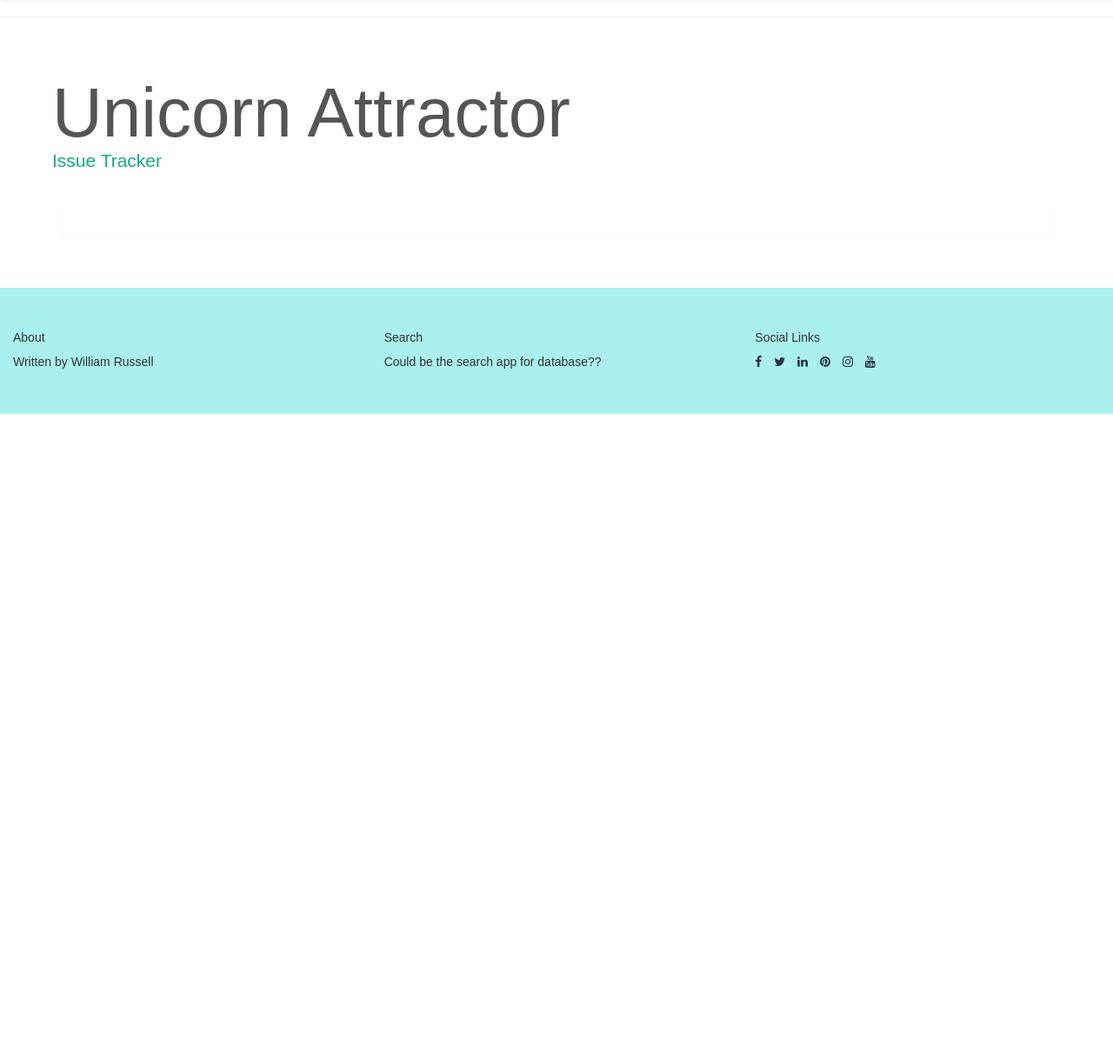
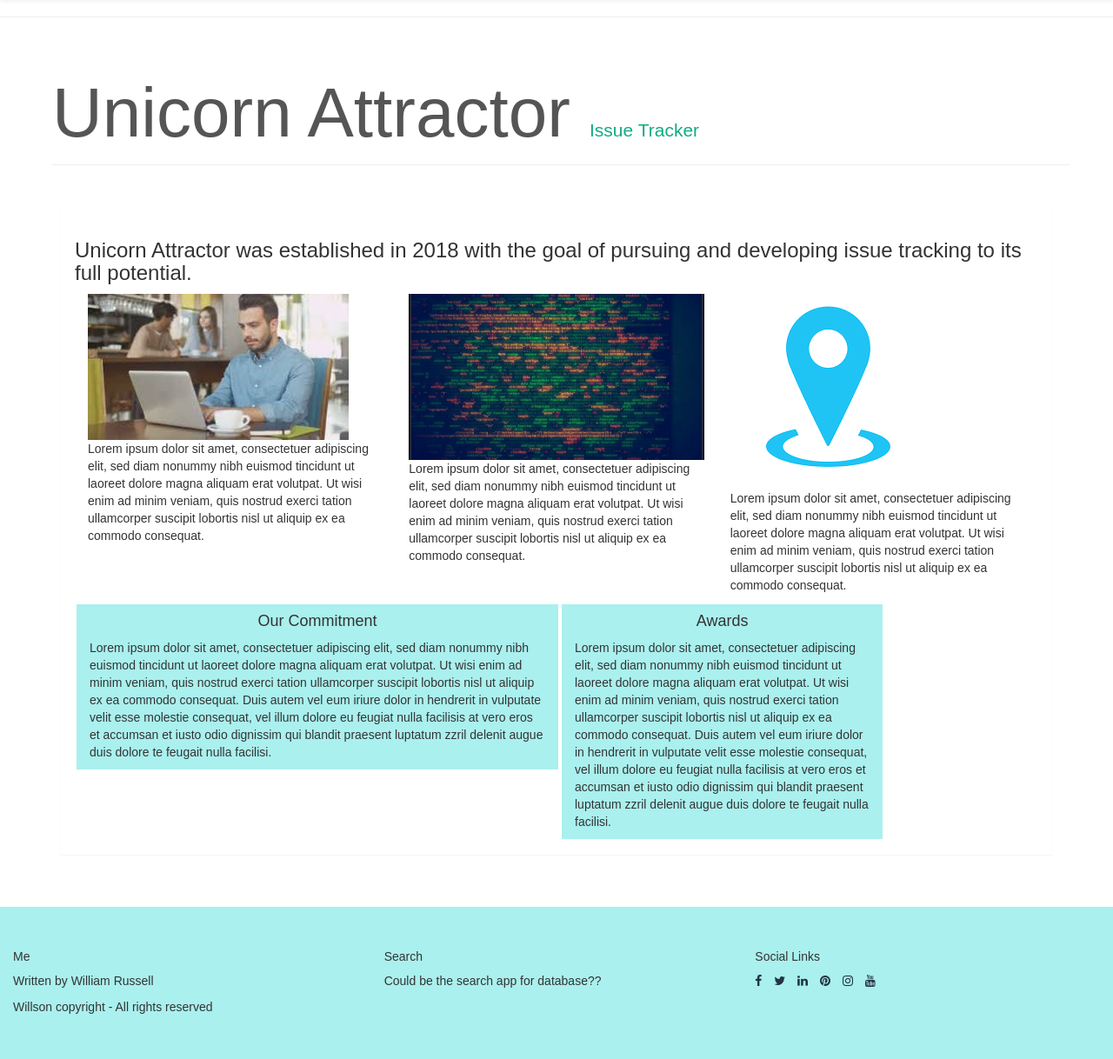
Before and after one commit to Willgrussell/unicorn-attractor, a Django app: page /home/about/ in a window 1280 px wide. Shown: the part 51-1269 px from the top of the page at 87% size. Before the commit the page ends 527 px from the top, so only its background shows below. Run offline with Django 3.2, Linux system fonts and the light colour scheme; some libraries are stand-ins or nearby versions.

Commit message:
Amendments to Home app templates

```diff
--- a/home/templates/about.html
+++ b/home/templates/about.html
@@ -1,4 +1,71 @@
-{% extends 'base.html' %}
+{% extends 'base.html' %} {% load static from staticfiles %} {% block content %}
+<div class="container-fluid">
+    <div class="row">
+        <div class="aboutWe col-sm">
+            <h3>Unicorn Attractor was established in 2018 with the goal of pursuing and developing issue tracking to its full potential.</h3>
+        </div>
+    </div>
+    <div class="row">
+        <div class="imageWe col-sm-4">
+            <img src="{% static 'img/man-with-laptop.jpeg' %}" class="img-responsive" alt="image of laptop"></img>
+            <div class="caption">
+                <p>Lorem ipsum dolor sit amet, consectetuer adipiscing elit,
+                sed diam nonummy nibh euismod tincidunt ut laoreet dolore
+                magna aliquam erat volutpat. Ut wisi enim ad minim veniam,
+                quis nostrud exerci tation ullamcorper suscipit lobortis nisl
+                ut aliquip ex ea commodo consequat.</p>
+            </div>
+        </div>
+        <div class="imageWe col-sm-4">
+            <img src="{% static 'img/code.jpeg' %}" class="img-responsive" alt="image of designer"></img>
+            <div class="caption">
+                <p>Lorem ipsum dolor sit amet, consectetuer adipiscing elit,
+                sed diam nonummy nibh euismod tincidunt ut laoreet dolore
+                magna aliquam erat volutpat. Ut wisi enim ad minim veniam,
+                quis nostrud exerci tation ullamcorper suscipit lobortis nisl
+                ut aliquip ex ea commodo consequat.</p>
+            </div>
+        </div>
+        <div class="imageWe col-sm-4">
+            <img src="{% static 'img/tracker.png' %}" class="img-responsive" alt="image of computer"></img>
+            <div class="caption">
+                <p>Lorem ipsum dolor sit amet, consectetuer adipiscing elit,
+                sed diam nonummy nibh euismod tincidunt ut laoreet dolore
+                magna aliquam erat volutpat. Ut wisi enim ad minim veniam,
+                quis nostrud exerci tation ullamcorper suscipit lobortis nisl
+                ut aliquip ex ea commodo consequat.</p>
+            </div>
+        </div>
+    </div>
+</div>
+<div class="container-fluid">
+    <div class="row">
+        <div class="about col-sm-6">
+            <h4 class="aboutTitle">Our Commitment</h4>
+            <p>Lorem ipsum dolor sit amet, consectetuer adipiscing elit,
+            sed diam nonummy nibh euismod tincidunt ut laoreet dolore
+            magna aliquam erat volutpat. Ut wisi enim ad minim veniam,
+            quis nostrud exerci tation ullamcorper suscipit lobortis nisl
+            ut aliquip ex ea commodo consequat. Duis autem vel eum iriure
+            dolor in hendrerit in vulputate velit esse molestie consequat,
+            vel illum dolore eu feugiat nulla facilisis at vero eros et
+            accumsan et iusto odio dignissim qui blandit praesent luptatum
+            zzril delenit augue duis dolore te feugait nulla facilisi.
+           </p>
+        </div>
+        <div class="about col-sm-4">
+            <h4 class="aboutTitle">Awards</h4>
+            <p>Lorem ipsum dolor sit amet, consectetuer adipiscing elit,
+            sed diam nonummy nibh euismod tincidunt ut laoreet dolore
+            magna aliquam erat volutpat. Ut wisi enim ad minim veniam,
+            quis nostrud exerci tation ullamcorper suscipit lobortis nisl
+            ut aliquip ex ea commodo consequat. Duis autem vel eum iriure
+            dolor in hendrerit in vulputate velit esse molestie consequat,
+            vel illum dolore eu feugiat nulla facilisis at vero eros et
+            accumsan et iusto odio dignissim qui blandit praesent luptatum
+            zzril delenit augue duis dolore te feugait nulla facilisi.</p>
+        </div>
+    </div>
+</div>
 
-{% block content %}
 {% endblock %}
--- a/home/templates/contact.html
+++ b/home/templates/contact.html
@@ -1,4 +1,4 @@
-{% extends 'base.html' %} {% block content %}
+{% extends 'base.html' %} {% load static from staticfiles %} {% block content %}
 <section class="container-fluid ">
     <div class="row">
         <div>
@@ -18,7 +18,7 @@
                         <option value="feature">Feature</option>
                     </select>
                     <textarea rows="5" name="issuesummary" class="form-control" id="issuesummary" placeholder="Issue Description" required></textarea>
-                    <button type="submit" class="btn btn-primary center-block">Send Issue</button>
+                    <button type="submit" class="btn btn-success center-block">Send Issue</button>
             </fieldset>
             </form>
         </div>
--- a/templates/base.html
+++ b/templates/base.html
@@ -1,19 +1,15 @@
 {% load static from staticfiles %}
 <!DOCTYPE html>
 <html lang="en">
-
 <head>
     <meta charset="UTF-8">
     <meta name="viewport" content="width=device-width, initial-scale=1.0">
     <meta http-equiv="X-UA-Compatible" content="ie=edge">
     <title>Unicorn Attractor Web App</title>
-    <!-- Latest compiled and minified CSS -->
     <link rel="stylesheet" href="https://maxcdn.bootstrapcdn.com/bootstrap/3.3.7/css/bootstrap.min.css" integrity="sha384-BVYiiSIFeK1dGmJRAkycuHAHRg32OmUcww7on3RYdg4Va+PmSTsz/K68vbdEjh4u" crossorigin="anonymous">
     <link rel="stylesheet" href="https://maxcdn.bootstrapcdn.com/font-awesome/4.7.0/css/font-awesome.min.css" type="text/css" />
-    <!-- Optional theme -->
     <link rel="stylesheet" href="https://maxcdn.bootstrapcdn.com/bootstrap/3.3.7/css/bootstrap-theme.min.css" integrity="sha384-rHyoN1iRsVXV4nD0JutlnGaslCJuC7uwjduW9SVrLvRYooPp2bWYgmgJQIXwl/Sp" crossorigin="anonymous">
     <link rel="stylesheet" href="{% static 'css/custom.css' %}" type="text/css" />
-    <!-- Latest compiled and minified JavaScript -->
     <link rel="icon" href="{% static 'img/logo.jpg' %}" type="image/jpeg" sizes="16x16">
     <script src="https://ajax.googleapis.com/ajax/libs/jquery/3.3.1/jquery.min.js"></script>
     <script src="https://maxcdn.bootstrapcdn.com/bootstrap/3.3.7/js/bootstrap.min.js" integrity="sha384-Tc5IQib027qvyjSMfHjOMaLkfuWVxZxUPnCJA7l2mCWNIpG9mGCD8wGNIcPD7Txa" crossorigin="anonymous"></script>
@@ -64,9 +60,9 @@
     <div id="masthead">
         <div class="container">
             <div class="row">
-                <h1> Unicorn Attractor
-                    <p id="logo" class="lead">Issue Tracker</p>
-                </h1>
+                <div class="page-header">
+                    <h1>Unicorn Attractor <small id="logo" class="lead">Issue Tracker</small></h1>
+                </div>
             </div>
         </div>
     </div>
@@ -87,16 +83,13 @@
     <footer class="container-fluid ">
         <div class="row ">
             <div class="col-sm-4 ">
-                <h5 class="">About</h5>
-                <p class="inline-block ">
-                    Written by William Russell
-                </p>
+                <h5 class="">Me</h5>
+                <p class="inline-block ">Written by William Russell</p>
+                <p class="inline-block">Willson copyright - All rights reserved</p>
             </div>
             <div class="col-sm-4 ">
                 <h5 class="">Search</h5>
-                <p class="inline-block ">
-                    Could be the search app for database??
-                </p>
+                <p class="inline-block "></p>Could be the search app for database??</p>
             </div>
             <div class="col-sm-4 ">
                 <h5 class="">Social Links</h5>
```
Also changed, not shown: home/templates/index.html (+7 -4 lines), home/templates/promotions.html (+13 -4 lines).
